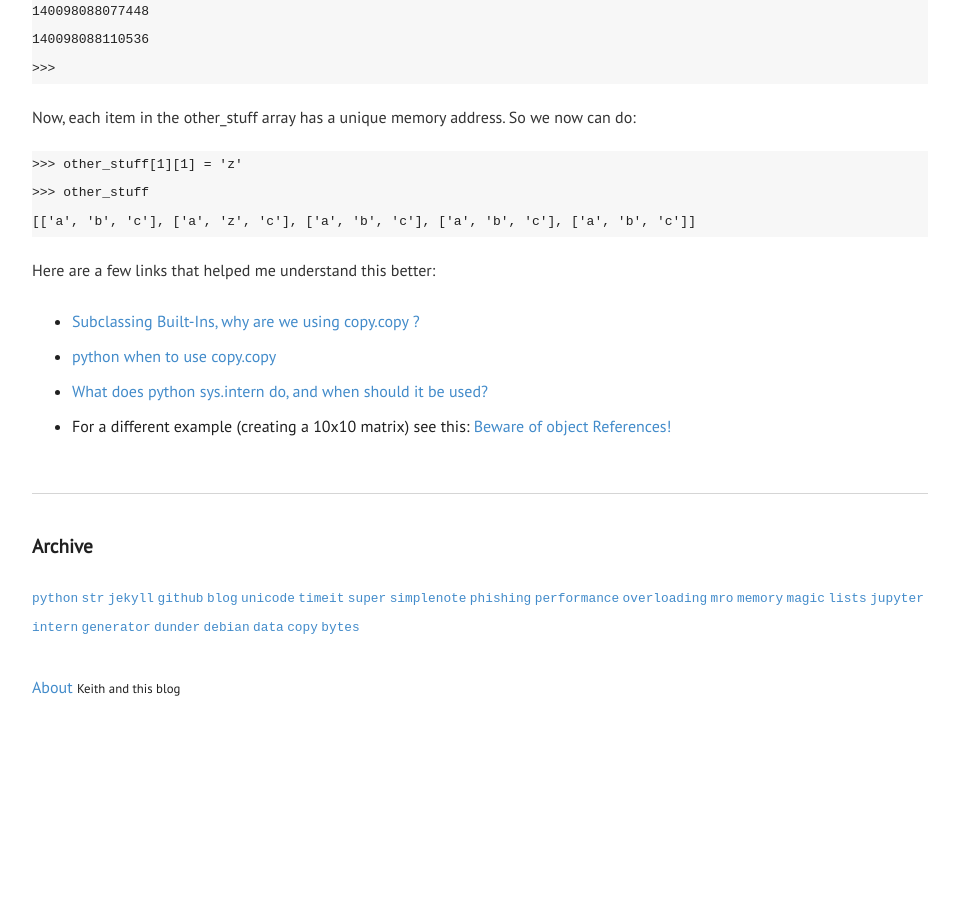
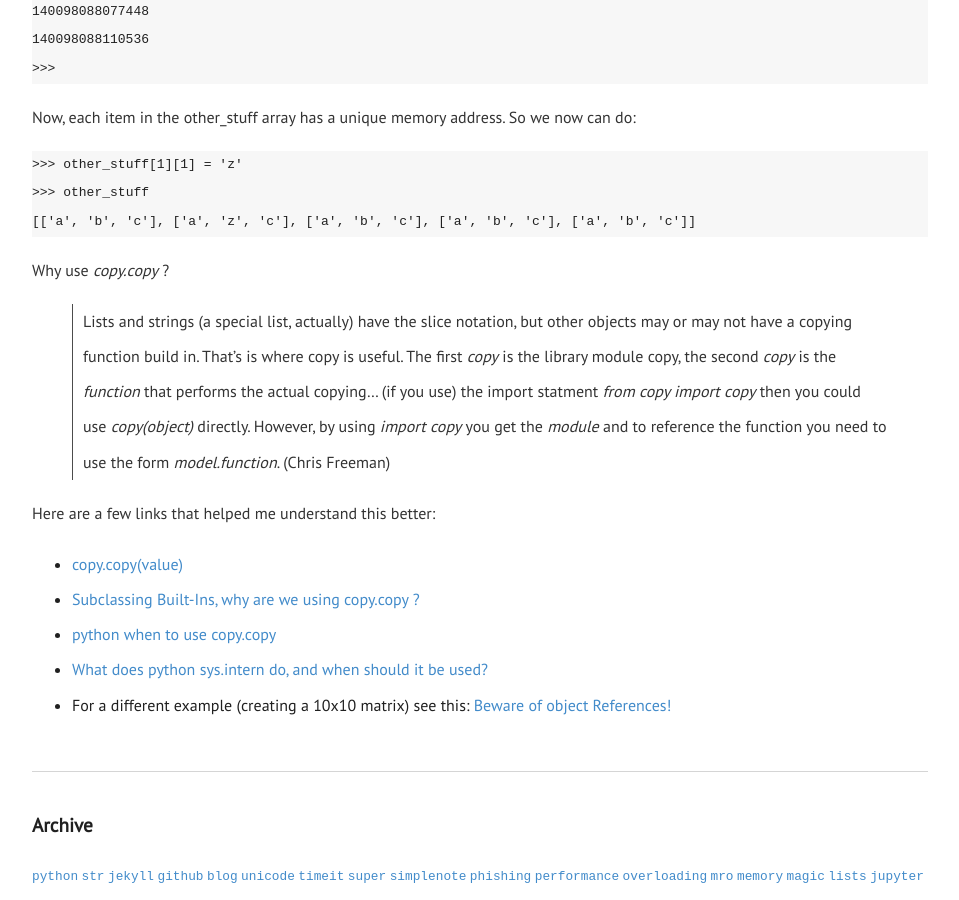
Before and after one commit to keithostertag/keithostertag.github.io, a Jekyll site: the page built from _posts/2017-08-25-python-copy-and-intern.md, in a window 1280 px wide and 900 px high, scrolled down 1967 px. Shown: the whole window, without its empty margins (160-1119 px from the left). Built offline with Jekyll 4.4.1, drawn with Linux system fonts in a browser that asks for light colours; before the commit the page ends 2732 px from its top, so only the background shows below that.

Commit message:
edit post

````diff
--- a/_posts/2017-08-25-python-copy-and-intern.md
+++ b/_posts/2017-08-25-python-copy-and-intern.md
@@ -81,8 +81,13 @@ Now, each item in the other_stuff array has a unique memory address. So we now c
 [['a', 'b', 'c'], ['a', 'z', 'c'], ['a', 'b', 'c'], ['a', 'b', 'c'], ['a', 'b', 'c']]
 ```
 
+Why use _copy.copy_ ?
+> Lists and strings (a special list, actually) have the slice notation, but other objects may or may not have a copying function build in. That's is where copy is useful. The first _copy_ is the library module copy, the second _copy_ is the _function_ that performs the actual copying... (if you use) the import statment _from copy import copy_ then you could use _copy(object)_ directly. However, by using _import copy_ you get the _module_ and to reference the function you need to use the form _model.function_. (Chris Freeman)
+
+
 Here are a few links that helped me understand this better:
 
+* [copy.copy(value)](https://teamtreehouse.com/community/copycopyvalue)
 * [Subclassing Built-Ins, why are we using copy.copy ?](https://teamtreehouse.com/community/subclassing-builtins-why-are-we-using-copycopy)
 * [python when to use copy.copy](https://stackoverflow.com/questions/7046971/python-when-to-use-copy-copy)
 * [What does python sys.intern do, and when should it be used?](https://stackoverflow.com/questions/1136826/what-does-python-sys-intern-do-and-when-should-it-be-used)
````
